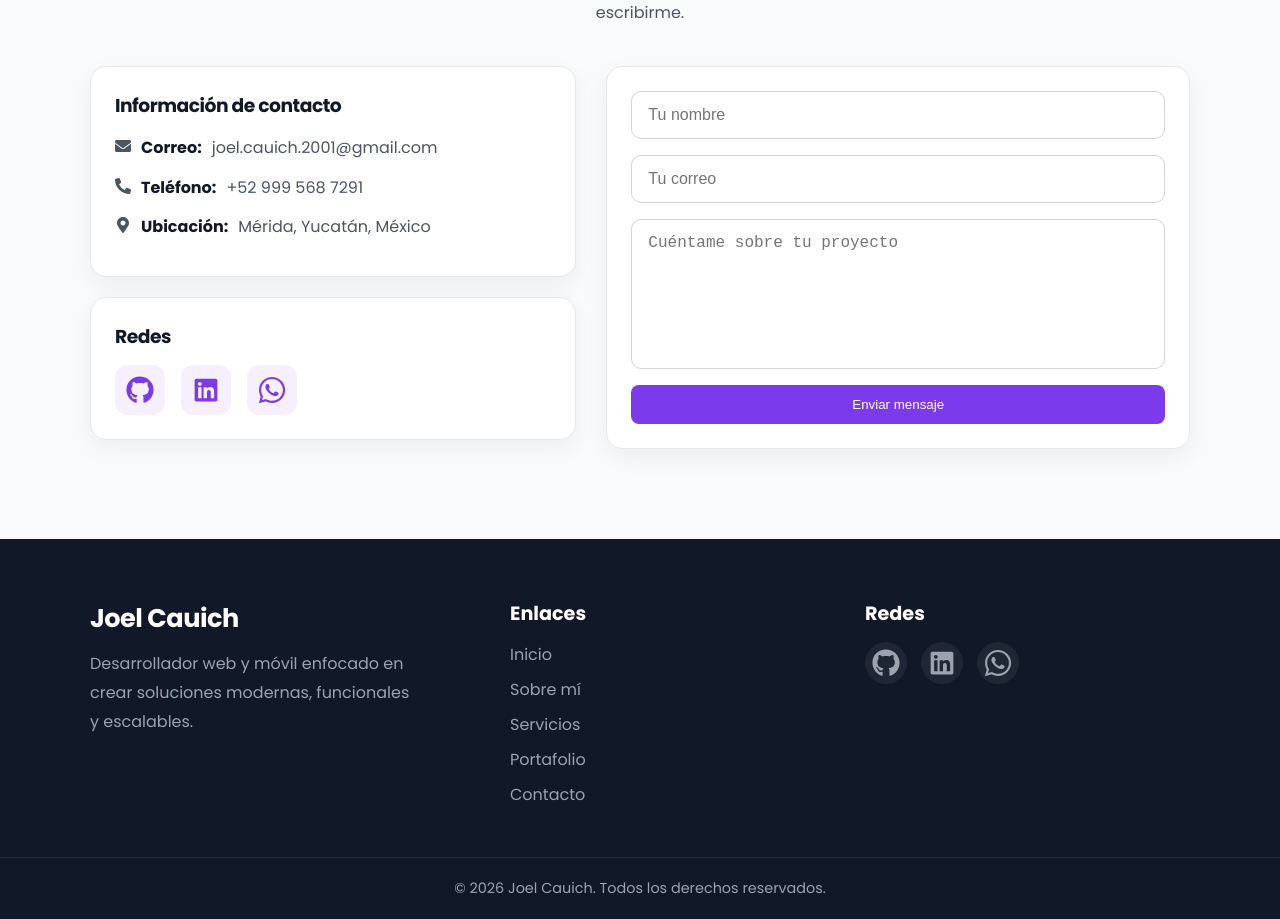
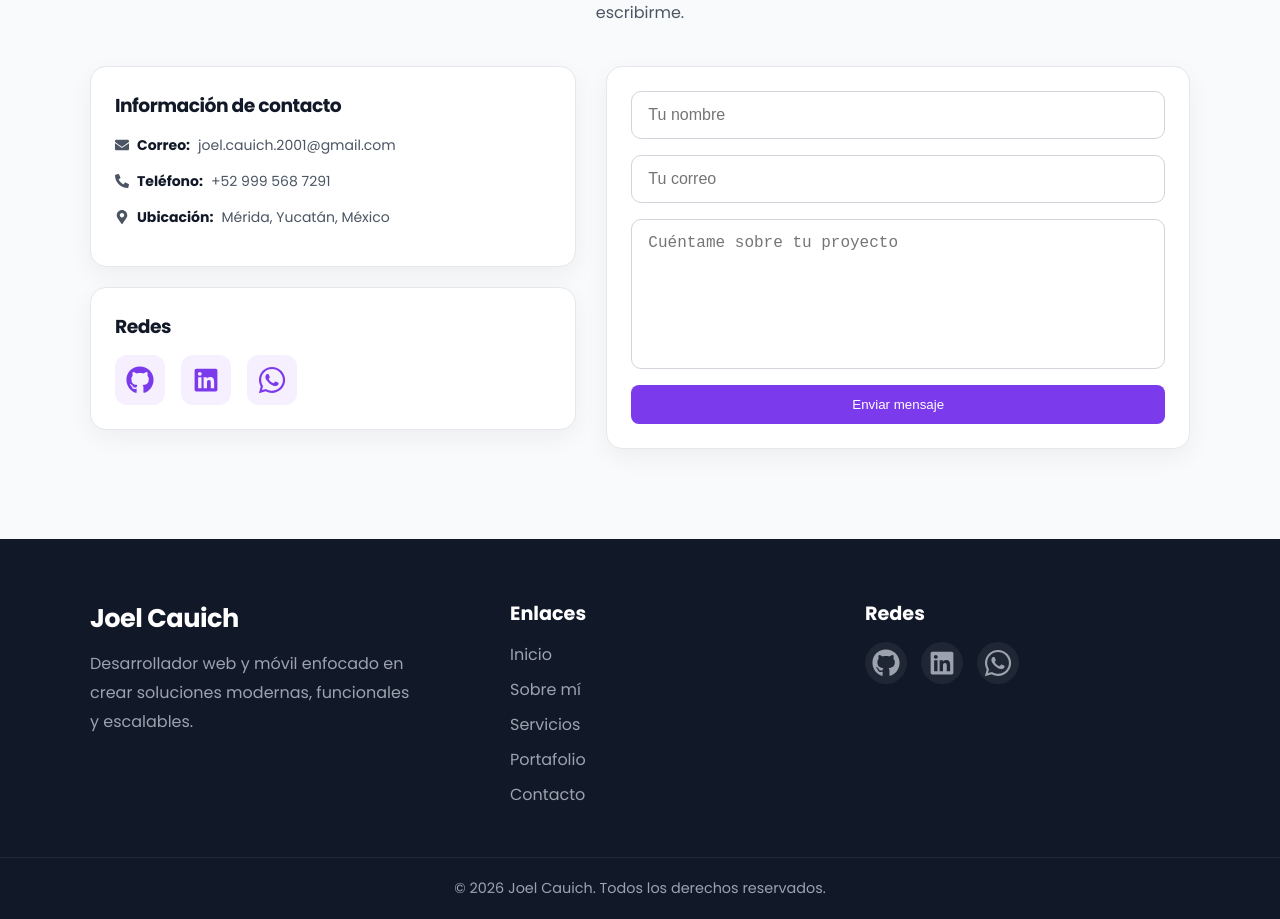
Before and after one commit to JoelCauichP/portfolio-react, a React (Vite) app: page / in a window 1280 px wide. Shown: the part 5460-6379 px from the top of the page. Built offline with nearby package versions, Linux system fonts and the light colour scheme.

Commit message:
treceabo

```diff
--- a/src/components/Contact.jsx
+++ b/src/components/Contact.jsx
@@ -98,9 +98,21 @@ function Contact() {
             <div className="contact-info">
               <div className="contact-box">
                 <h3>Información de contacto</h3>
-                <p><FaEnvelope /> <strong>Correo:</strong> joel.cauich.2001@gmail.com</p>
-                <p><FaPhoneAlt /> <strong>Teléfono:</strong> +52 999 568 7291</p>
-                <p><FaMapMarkerAlt /> <strong>Ubicación:</strong> Mérida, Yucatán, México</p>
+                <div className="contact-row">
+                  <FaEnvelope />
+                  <strong>Correo:</strong>
+                  <span>joel.cauich.2001@gmail.com</span>
+                </div>
+                <div className="contact-row">
+                  <FaPhoneAlt />
+                  <strong>Teléfono:</strong>
+                  <span>+52 999 568 7291</span>
+                </div>
+                <div className="contact-row">
+                  <FaMapMarkerAlt />
+                  <strong>Ubicación:</strong>
+                  <span>Mérida, Yucatán, México</span>
+                </div>
               </div>
 
               <div className="contact-box">
--- a/src/styles.css
+++ b/src/styles.css
@@ -519,28 +519,28 @@ p {
   color: var(--dark);
 }
 
-.contact-box p {
+.contact-row {
   display: flex;
   align-items: flex-start;
-  gap: 10px;
+  gap: 8px;
   margin-bottom: 12px;
+  flex-wrap: wrap;
   color: var(--text-soft);
+  font-size: 14px;
   line-height: 1.7;
-  flex-wrap: wrap;
 }
 
-.contact-box p strong {
+.contact-row svg {
+  flex-shrink: 0;
+  margin-top: 4px;
+}
+
+.contact-row strong {
   color: var(--dark);
   flex-shrink: 0;
 }
 
-.contact-box p svg {
-  flex-shrink: 0;
-  margin-top: 4px;
-}
-
-.contact-box p a,
-.contact-box p span {
+.contact-row span {
   overflow-wrap: anywhere;
   word-break: break-word;
 }
```
